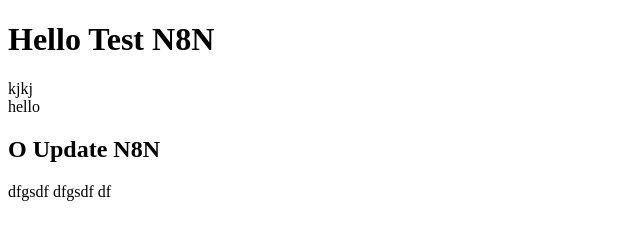
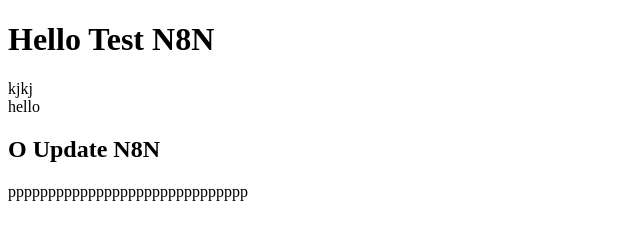
Before and after one commit to MdHelalUddinBiswas/TestN8N, a plain HTML site: page index.html in a window 1280 px wide. Shown: the whole page, without its empty margins (0-640 px from the left). Drawn offline with Linux system fonts and the light colour scheme.

Commit message:
Update index.html

```diff
--- a/index.html
+++ b/index.html
@@ -10,6 +10,6 @@
     <aside>kjkj</aside>
     <div>hello</div>
     <h2>O Update N8N</h2>
-    dfgsdf dfgsdf df
+    <p>pppppppppppppppppppppppppppppp</p>
 </body>
 </html>
```
